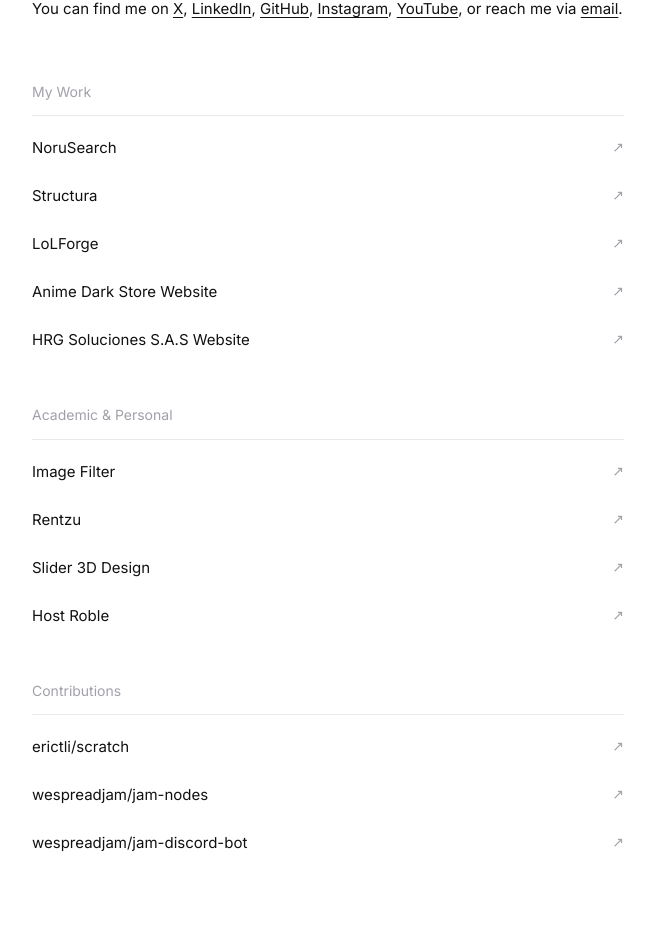
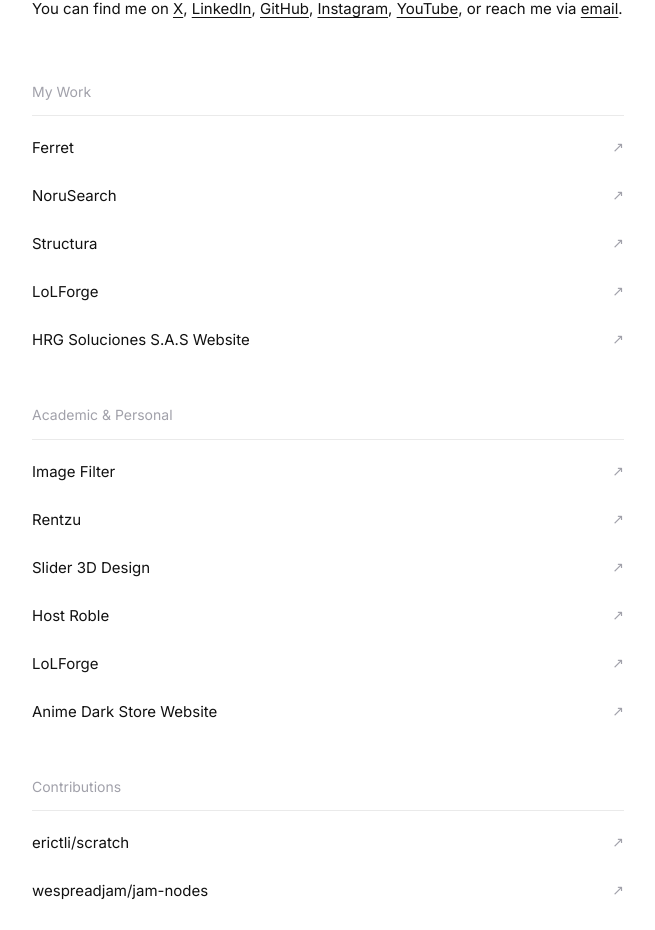
Before and after one commit to Charlsz/my-website, a Next.js app: page / in a window 1280 px wide. Shown: the part 470-1400 px from the top of the page, without its empty margins (312-967 px from the left). Built offline with nearby package versions, Linux system fonts and the light colour scheme.

Commit message:
Refactor code structure for improved readability and maintainability

```diff
--- a/data/projects.ts
+++ b/data/projects.ts
@@ -1,6 +1,18 @@
 import { Contribution, Project } from "@/types";
 
 export const featuredProjects: Project[] = [
+  {
+    title: "Ferret - Local-first AI workspace explorer",
+    slug: "ferret",
+    summary:
+      "Local-first web app for browsing private workspaces and asking built-in AI to explain files, summarize code, and locate content by name, path, or text.",
+    focus: "Local-first Search, AI File Exploration, Privacy",
+    stack:
+      "Next.js, Web Workers, @mlc-ai/web-llm",
+    image: "/images/ferret.png",
+    alt: "Ferret Project",
+    link: "https://tryferret.vercel.app/",
+  },
   {
     title: "NoruSearch - Universal space data browser",
     slug: "norusearch",
@@ -33,16 +45,6 @@
     image: "/images/lolforge.png",
     alt: "LoLForge Project",
     link: "https://github.com/Charlsz/lolforge",
-  },
-  {
-    title: "Anime Dark Store Website",
-    slug: "anime-dark-store",
-    summary:
-      "E-commerce platform for anime merchandise with a dark-themed user interface.",
-    focus: "Anime Merchandise, E-commerce",
-    stack: "React, Next.js, Supabase, Vercel Hosting",
-    image: "/images/animedark.png",
-    link: "https://animedark-xi.vercel.app/",
   },
   {
     title: "HRG Soluciones S.A.S Website",
@@ -98,6 +100,27 @@
     alt: "Host Roble Project",
     link: "https://github.com/Charlsz/host_roble",
   },
+  {
+    title: "LoLForge - AI-Powered League of Legends Recap",
+    slug: "lolforge",
+    summary:
+      "Year-end performance analytics platform using AWS Bedrock AI to generate personalized insights for League of Legends players. Built for the Rift Rewind Hackathon 2025.",
+    focus: "AI Insights, Gaming Analytics, Project",
+    stack: "Next.js, TypeScript, AWS Bedrock, Riot Games API, AWS Amplify",
+    image: "/images/lolforge.png",
+    alt: "LoLForge Project",
+    link: "https://github.com/Charlsz/lolforge",
+  },
+  {
+    title: "Anime Dark Store Website",
+    slug: "anime-dark-store",
+    summary:
+      "E-commerce platform for anime merchandise with a dark-themed user interface.",
+    focus: "Anime Merchandise, E-commerce",
+    stack: "React, Next.js, Supabase, Vercel Hosting",
+    image: "/images/animedark.png",
+    link: "https://animedark-xi.vercel.app/",
+  },
 ];
 
 export const openSourceContributions: Contribution[] = [
```
Also changed, not shown: public/images/ferret.png (added).
